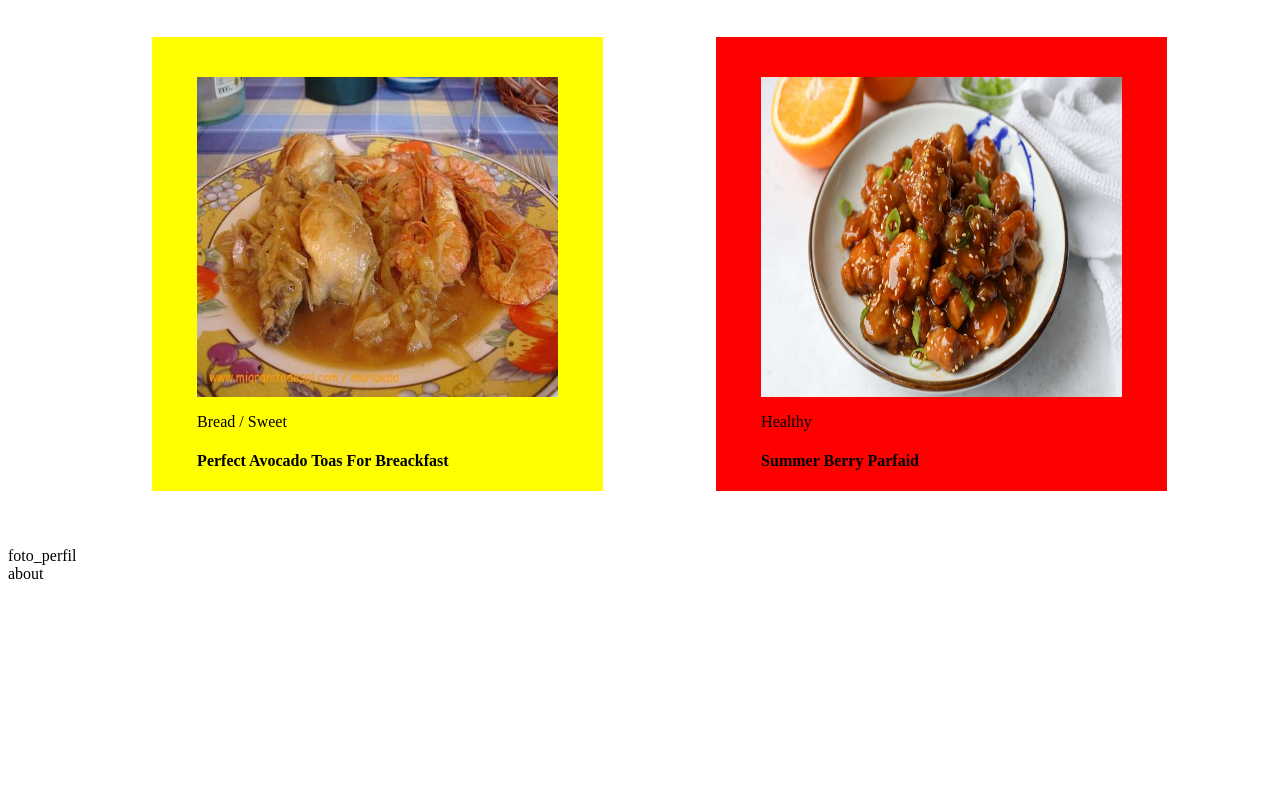
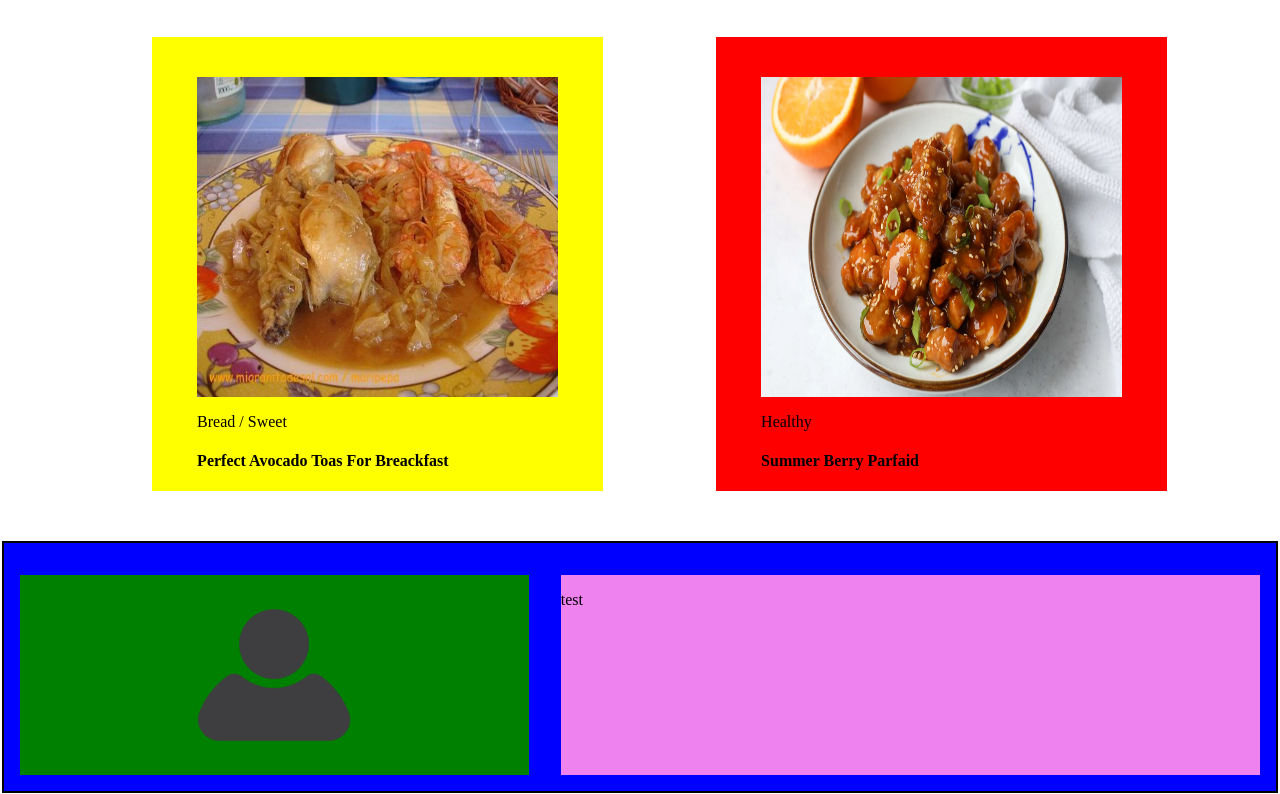
Before and after one commit to jsampol/pagina_receptes, a plain HTML site: page index.html in a window 1280 px wide. Shown: the part 2019-2813 px from the top of the page. Before the commit the page ends 2610 px from the top, so only its background shows below. Drawn offline with Linux system fonts and the light colour scheme.

Commit message:
afegint_perfil_autor

```diff
--- a/index.html
+++ b/index.html
@@ -3,7 +3,7 @@
 <head>
     <meta charset="UTF-8">
     <meta name="viewport" content="width=device-width, initial-scale=1.0">
-    <title>Document</title>
+    <title>receptes</title>
     <link rel="stylesheet" href="style.css">
 </head>
 <body>
@@ -122,8 +122,12 @@
         </div>
     </div>
     <div class="author">
-        <div>foto_perfil</div>
-        <div>about</div>
+        <div class="author_1">
+            <img src="img/profile_avatar.png" alt="foto_perfil">
+        </div>
+        <div class="author_2">
+            <p>test</p>
+        </div>
     </div>
     <footer></footer>
 
--- a/style.css
+++ b/style.css
@@ -178,6 +178,46 @@ a {
     background-color: blue;
     border-radius: 2vh;
 }
+
+.author {
+    display: flex;
+    flex-direction: row;
+    width: auto;
+    height: auto;
+    background-color: blue;
+    margin: -0.8vh;
+    border: 2px solid black;
+    box-sizing: border-box;
+}
+
+
+.author_1 {
+    display: flex;
+    margin: 4vh 2vh 2vh 2vh;
+    flex: 1;
+    background-color: green!important;
+    max-width: 40%;
+    flex-direction: column;
+    img {
+        width: 25vh;
+        margin: 0 auto;
+        height: auto;
+        display: block;
+        padding: 0;
+        object-fit: cover;
+    }
+}
+
+
+
+.author_2 {
+    display: flex;
+    flex: 1;
+    margin: 4vh 2vh 2vh 2vh;
+    background-color: violet!important;
+}
+
+
 .never_1 {
     display: flex;
     margin: 6vh 4vh 4vh 4vh;
```
Also changed, not shown: img/profile_avatar.png (added).
